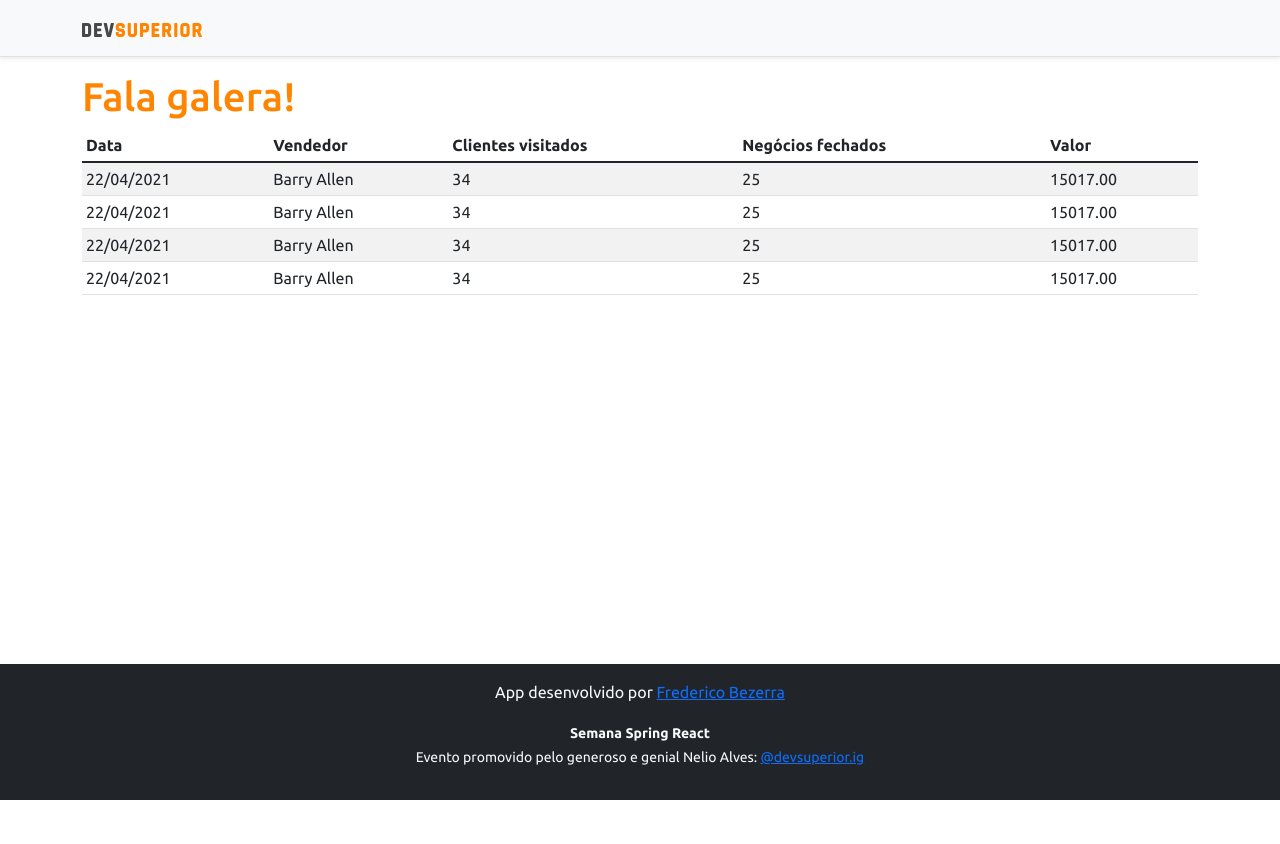
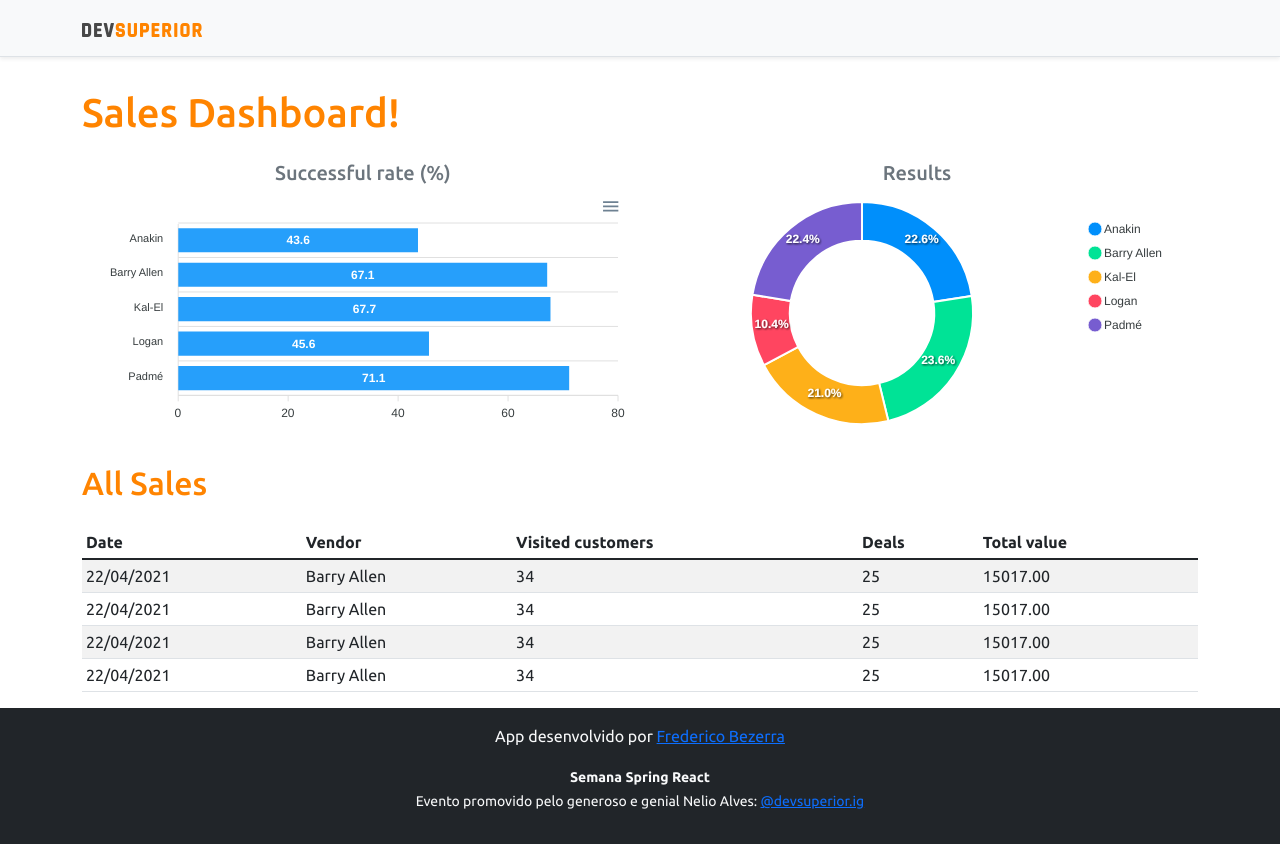
Before and after one commit to fredheriko/projeto-estudo, a React (Create React App) app in the folder frontend/: page / in a window 1280 px wide. Before the commit the page ends 800 px from the top, so only its background shows below. Built offline with nearby package versions, Linux system fonts and the light colour scheme.

Commit message:
Static chart adicionado

```diff
--- a/frontend/package.json
+++ b/frontend/package.json
@@ -11,8 +11,10 @@
     "@types/node": "^12.0.0",
     "@types/react": "^17.0.0",
     "@types/react-dom": "^17.0.0",
+    "apexcharts": "^3.28.1",
     "bootstrap": "^5.1.1",
     "react": "^17.0.2",
+    "react-apexcharts": "^1.3.9",
     "react-dom": "^17.0.2",
     "react-scripts": "4.0.3",
     "typescript": "^4.1.2",
--- a/frontend/src/App.tsx
+++ b/frontend/src/App.tsx
@@ -1,4 +1,6 @@
+import BarChart from "components/BarChart";
 import DataTable from "components/DataTable";
+import DonutChart from "components/DonutChart";
 import Footer from "components/Footer";
 import NavBar from "components/NavBar";
 
@@ -7,9 +9,22 @@
     <>
       <NavBar />
       <div className='container'>
-        <h1 className="text-primary">Fala galera!</h1>
+        <h1 className="text-primary py-3">Sales Dashboard!</h1>
 
+        <div className="row px-3">
+        <div className="col-sm-6">
+          <h5 className="text-center text-secondary">Successful rate (%)</h5>
+          <BarChart />
+        </div>
+        <div className="col-sm-6">
+          <h5 className="text-center text-secondary">Results</h5>
+          <DonutChart />
+        </div>
+        </div>
 
+        <div className="py-3">
+          <h2 className="text-primary">All Sales</h2>
+        </div>
         <DataTable />
       </div>
       <Footer />
--- /dev/null
+++ b/frontend/src/components/BarChart/index.tsx
@@ -0,0 +1,32 @@
+import Chart from 'react-apexcharts'
+const BarChart = () => {
+
+  const options = {
+    plotOptions: {
+      bar: {
+        horizontal: true,
+      }
+    },
+  };
+
+  const mockData = {
+    labels: {
+      categories: ['Anakin', 'Barry Allen', 'Kal-El', 'Logan', 'Padmé']
+    },
+    series: [
+      {
+        name: "% Sucesso",
+        data: [43.6, 67.1, 67.7, 45.6, 71.1]
+      }
+    ]
+  };
+  return (
+    <Chart
+      options={{ ...options, xaxis: mockData.labels }}
+      series={mockData.series}
+      type="bar"
+      height="240"
+    />
+  );
+}
+export default BarChart;
--- a/frontend/src/components/DataTable/index.tsx
+++ b/frontend/src/components/DataTable/index.tsx
@@ -4,11 +4,11 @@
       <table className="table table-striped table-sm">
         <thead>
           <tr>
-            <th>Data</th>
-            <th>Vendedor</th>
-            <th>Clientes visitados</th>
-            <th>Negócios fechados</th>
-            <th>Valor</th>
+            <th>Date</th>
+            <th>Vendor</th>
+            <th>Visited customers</th>
+            <th>Deals</th>
+            <th>Total value</th>
           </tr>
         </thead>
         <tbody>
--- /dev/null
+++ b/frontend/src/components/DonutChart/index.tsx
@@ -0,0 +1,24 @@
+import Chart from 'react-apexcharts'
+
+const DonutChart = () => {
+
+  const mockData = {
+    series: [477138, 499928, 444867, 220426, 473088],
+    labels: ['Anakin', 'Barry Allen', 'Kal-El', 'Logan', 'Padmé']
+}
+
+const options = {
+    legend: {
+        show: true
+    }
+}
+  return (
+    <Chart
+      options={{ ...options, labels: mockData.labels }}
+      series={mockData.series}
+      type="donut"
+      height="240"
+    />
+  );
+}
+export default DonutChart;
```
Also changed, not shown: 1 other file (tests, documents, lock files or other folders).
